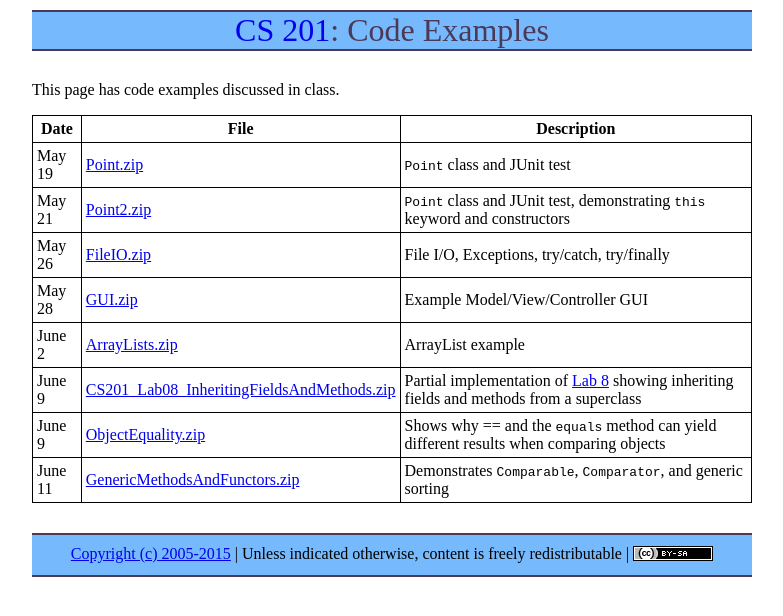
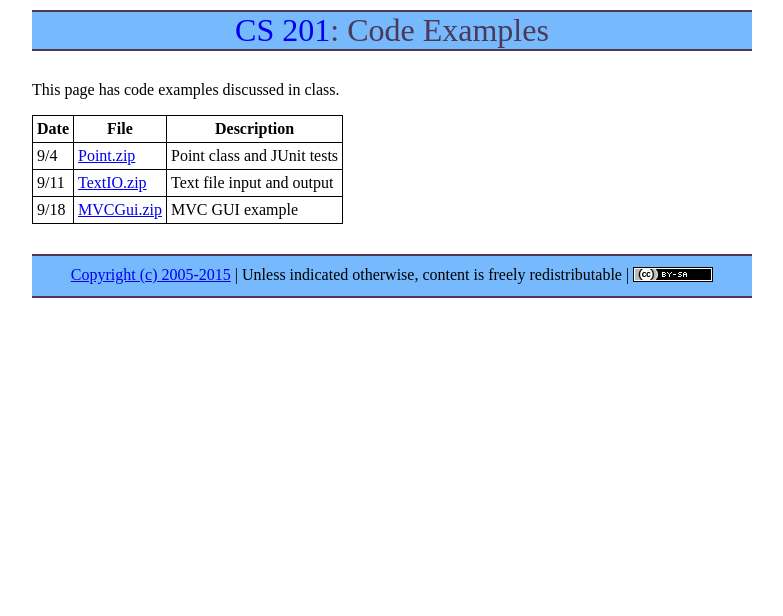
Before and after one commit to ycpcs/cs201-fall2015, a Jekyll site: the page built from examples/index.md, in a window 1280 px wide. Shown: the top 616 px of the page, without its empty margins (248-1031 px from the left). Built offline with Jekyll 4.4.1, drawn with Linux system fonts in a browser that asks for light colours; Markdown is read by kramdown in place of the engine named in the settings.

Commit message:
updated examples for Fall 2015

```diff
--- a/examples/index.md
+++ b/examples/index.md
@@ -7,11 +7,6 @@ This page has code examples discussed in class.
 
 Date | File | Description
 ---- | ---- | -----------
-May 19 | [Point.zip](Point.zip) | `Point` class and JUnit test
-May 21 | [Point2.zip](Point2.zip) | `Point` class and JUnit test, demonstrating `this` keyword and constructors
-May 26 | [FileIO.zip](FileIO.zip) | File I/O, Exceptions, try/catch, try/finally
-May 28 | [GUI.zip](GUI.zip) | Example Model/View/Controller GUI
-June 2 | [ArrayLists.zip](ArrayLists.zip) | ArrayList example
-June 9 | [CS201\_Lab08\_InheritingFieldsAndMethods.zip](CS201_Lab08_InheritingFieldsAndMethods.zip) | Partial implementation of [Lab 8](../labs/lab08.html) showing inheriting fields and methods from a superclass
-June 9 | [ObjectEquality.zip](ObjectEquality.zip) | Shows why == and the `equals` method can yield different results when comparing objects
-June 11 | [GenericMethodsAndFunctors.zip](GenericMethodsAndFunctors.zip) | Demonstrates `Comparable`, `Comparator`, and generic sorting
+9/4 | [Point.zip](Point.zip) | Point class and JUnit tests
+9/11 | [TextIO.zip](TextIO.zip) | Text file input and output
+9/18 | [MVCGui.zip](MVCGui.zip) | MVC GUI example
```
Also changed, not shown: 3 other files.
